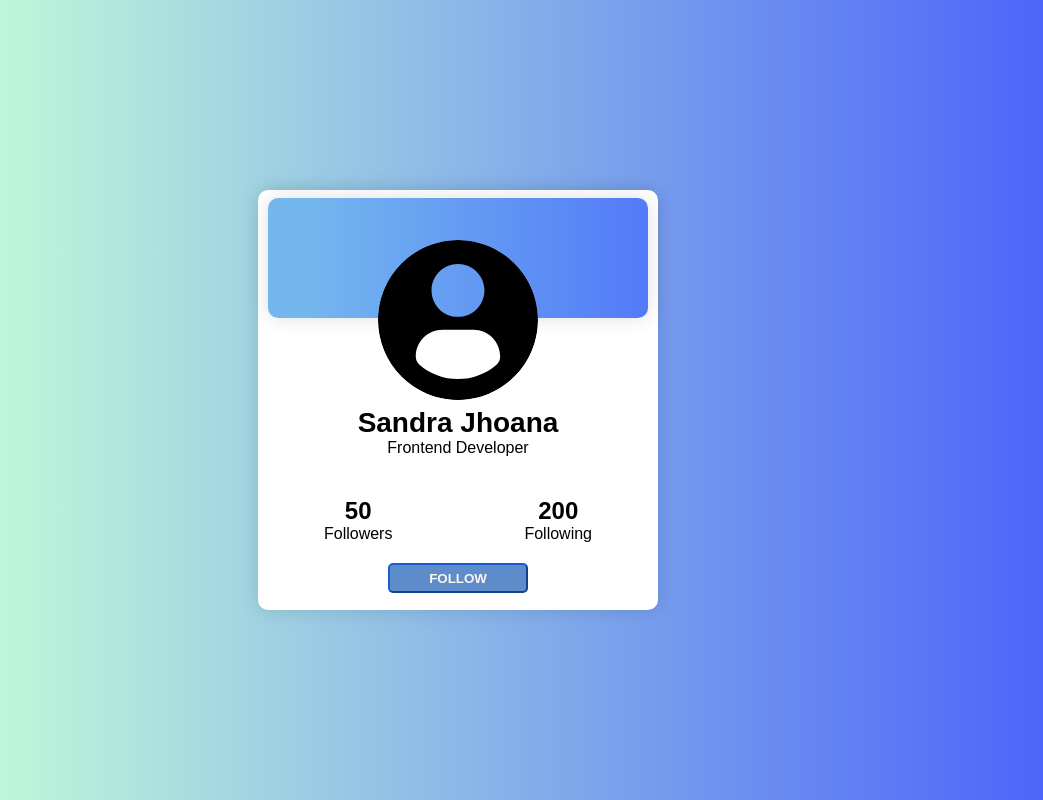
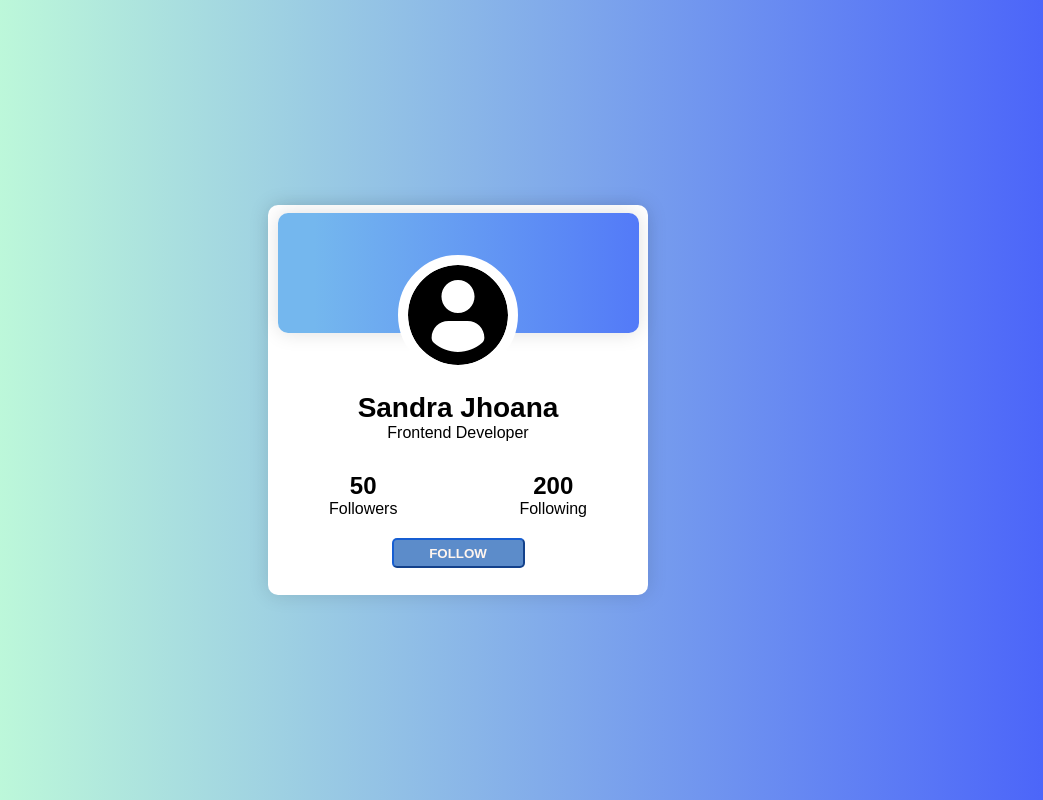
Before and after one commit to SandraJEV/Perfil-Card, a plain HTML site: page index.html in a window 1280 px wide. Shown: the whole page, without its empty margins (182-1225 px from the left). Drawn offline with Linux system fonts and the light colour scheme.

Commit message:
arreglos a perfil

```diff
--- a/styles.css
+++ b/styles.css
@@ -18,8 +18,8 @@ body{
 
 
 .card{
-    width: 40rem;
-    height: 42rem;
+    width: 38rem;
+    height: 39rem;
     background-color: rgb(255, 255, 255);
     border-radius: 10px;
     position: relative;
@@ -47,19 +47,21 @@ body{
 }
 
 .card__img{
-    width: 16rem;
-    height: 16rem;
+    width: 12rem;
+    height: 12rem;
     border-radius: 50%;
     z-index: 5;
     transform: translateY(5rem);
     overflow: hidden;
     position: absolute;
+    border: 10px solid white;
+    background-color: white;
 }
 
 .card__container {
     width: 100%;
     height: 100%;
-    transform: translateY(10rem);
+    transform: translateY(8rem);
     display: flex;
     flex-direction: column;
     justify-content: center;
@@ -75,7 +77,7 @@ body{
     display: flex;
     justify-content: space-around;
     align-items: center;
-    margin-top: 3rem;
+    margin-top: 2rem;
 }
 .card__social p{
     margin: 0 0;
@@ -102,5 +104,5 @@ body{
 }
 
 .card__button:hover{
-    color: rgb(88, 216, 146);
+    color: rgb(136, 243, 184);
 }
```
